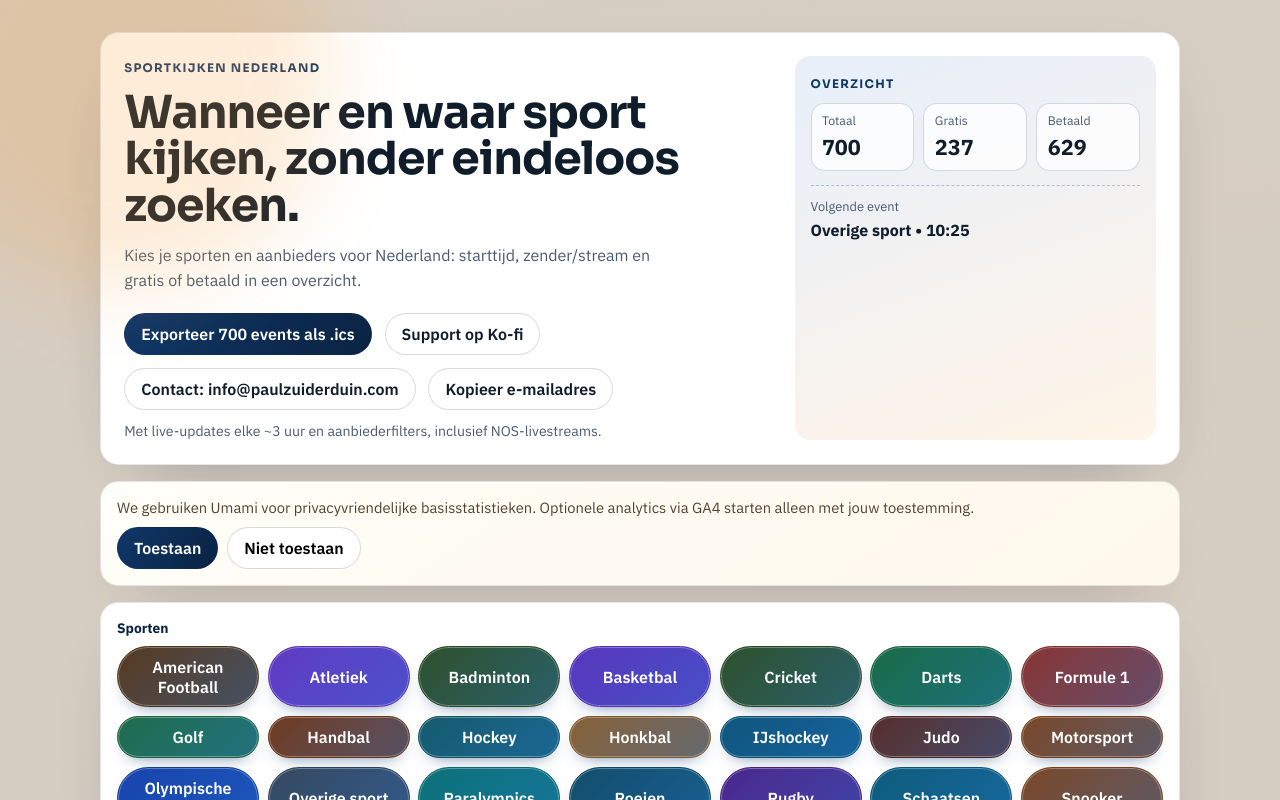
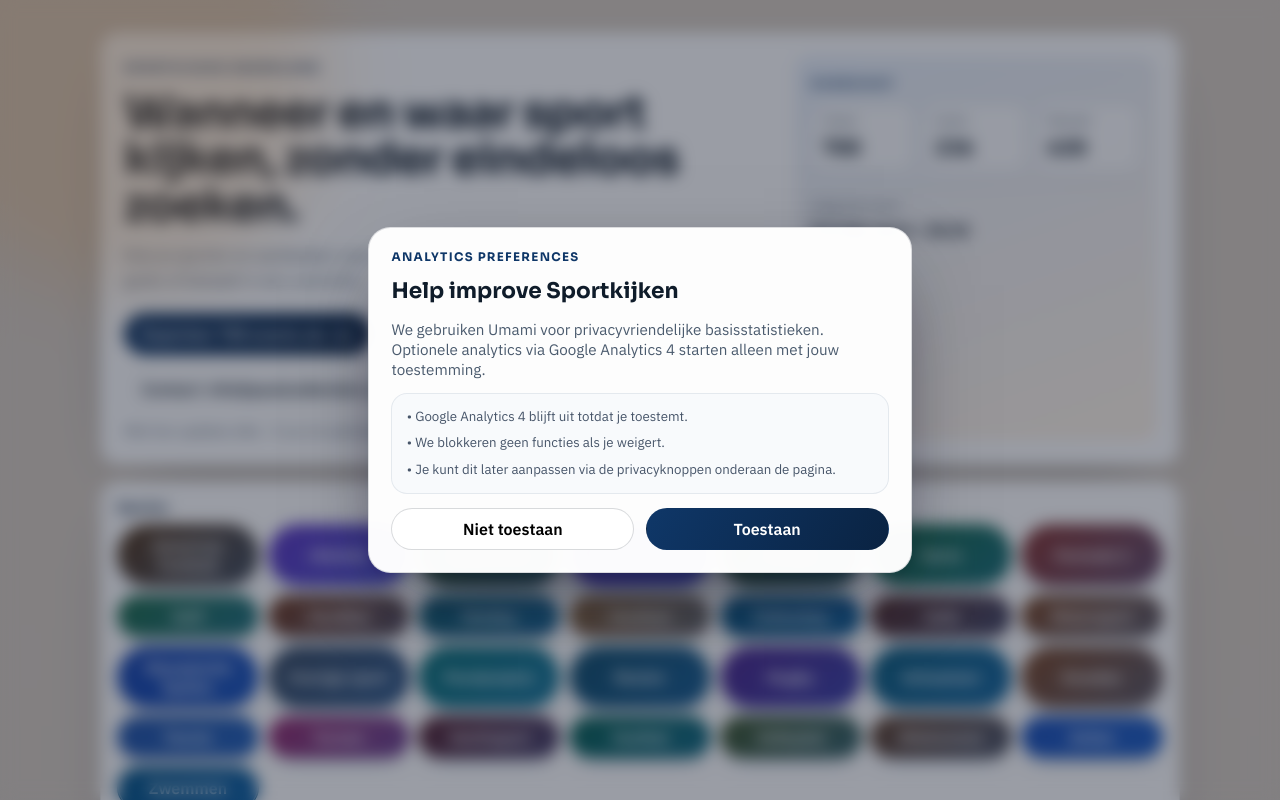
Before and after one commit to Paulmzuiderduin/sportkijken, a React (Vite) app: page / in a window 1280 px wide. Shown: the top 800 px of the page. Built offline with nearby package versions, Linux system fonts and the light colour scheme; no server answers.

Commit message:
feat(access): add tv provider aware channel access

```diff
--- a/src/App.jsx
+++ b/src/App.jsx
@@ -47,6 +47,16 @@
   { id: 'paid', label: 'Alleen betaald' }
 ];
 
+const TV_PROVIDER_OPTIONS = [
+  { id: 'all', label: 'Geen voorkeur' },
+  { id: 'ziggo', label: 'Ziggo' },
+  { id: 'kpn', label: 'KPN' },
+  { id: 'odido', label: 'Odido' },
+  { id: 'delta', label: 'DELTA' },
+  { id: 'caiway', label: 'Caiway' },
+  { id: 'canal-digitaal', label: 'Canal Digitaal' }
+];
+
 const MAJOR_FILTER_OPTIONS = [
   { id: 'all', label: 'Alles' },
   { id: 'major', label: 'Alleen grote events' },
@@ -208,6 +218,7 @@
   return {
     selectedSports: sportOptions.map((sport) => sport.id),
     selectedProviders: providerOptions,
+    tvProvider: 'all',
     accessFilter: 'all',
     majorFilter: 'all',
     rangeFilter: '30d',
@@ -533,6 +544,9 @@
     return {
       selectedSports: selectedSports.length ? selectedSports : defaults.selectedSports,
       selectedProviders,
+      tvProvider: TV_PROVIDER_OPTIONS.some((option) => option.id === parsed.tvProvider)
+        ? parsed.tvProvider
+        : defaults.tvProvider,
       accessFilter: ACCESS_OPTIONS.some((option) => option.id === parsed.accessFilter)
         ? parsed.accessFilter
         : defaults.accessFilter,
@@ -651,14 +665,14 @@
   return `mailto:${CONTACT_EMAIL}${query ? `?${query}` : ''}`;
 }
 
-function buildReportIncorrectListingLink(event, sportLabel) {
+function buildReportIncorrectListingLink(event, sportLabel, tvProvider = 'all') {
   if (!event) {
     return CONTACT_MAILTO_URL;
   }
 
   const providerSummary = (event.channels || [])
     .map((channel) => {
-      const access = channel.access === 'free' ? 'gratis' : 'betaald';
+      const access = accessLabelText(effectiveChannelAccess(channel, tvProvider)).toLowerCase();
       const conditions = channel.conditions ? ` - ${channel.conditions}` : '';
       return `${channel.name} (${channel.platform}, ${access})${conditions}`;
     })
@@ -701,11 +715,41 @@
   }
 }
 
-function hasAccess(event, accessFilter) {
+function accessLabelText(access) {
+  if (access === 'free') {
+    return 'Gratis';
+  }
+  if (access === 'mixed') {
+    return 'Voorwaardelijk';
+  }
+  return 'Betaald';
+}
+
+function effectiveChannelAccess(channel, tvProvider = 'all') {
+  const providerKey = typeof tvProvider === 'string' ? tvProvider : 'all';
+  const byProvider = channel?.tvProviderAccess;
+  if (
+    providerKey !== 'all'
+    && byProvider
+    && typeof byProvider === 'object'
+    && typeof byProvider[providerKey] === 'string'
+  ) {
+    return byProvider[providerKey];
+  }
+  return channel?.access || 'paid';
+}
+
+function hasAccess(event, accessFilter, tvProvider = 'all') {
   if (accessFilter === 'all') {
     return true;
   }
-  return event.channels.some((channel) => channel.access === accessFilter);
+  return event.channels.some((channel) => {
+    const access = effectiveChannelAccess(channel, tvProvider);
+    if (access === accessFilter) {
+      return true;
+    }
+    return access === 'mixed' && (accessFilter === 'free' || accessFilter === 'paid');
+  });
 }
 
 function eventContentType(event) {
@@ -720,17 +764,23 @@
   return event.channels.some((channel) => selected.has(normalizeProviderName(channel.name)));
 }
 
-function getEventAccessLabel(event) {
-  const hasFree = event.channels.some((channel) => channel.access === 'free');
-  const hasPaid = event.channels.some((channel) => channel.access === 'paid');
-
-  if (hasFree && hasPaid) {
+function getEventAccessLabel(event, tvProvider = 'all') {
+  const hasFree = event.channels.some((channel) => effectiveChannelAccess(channel, tvProvider) === 'free');
+  const hasPaid = event.channels.some((channel) => effectiveChannelAccess(channel, tvProvider) === 'paid');
+  const hasMixed = event.channels.some((channel) => effectiveChannelAccess(channel, tvProvider) === 'mixed');
+
+  if (hasMixed || (hasFree && hasPaid)) {
     return 'Gratis + betaald';
   }
   if (hasFree) {
     return 'Gratis';
   }
   return 'Betaald';
+}
+
+function getEventAccessTone(event, tvProvider = 'all') {
+  const label = getEventAccessLabel(event, tvProvider);
+  return label === 'Gratis' ? 'free' : label === 'Betaald' ? 'paid' : 'mixed';
 }
 
 const MAJOR_TAG_LABELS = {
@@ -1223,6 +1273,23 @@
   }, [consentState]);
 
   useEffect(() => {
+    if (typeof document === 'undefined') {
+      return undefined;
+    }
+
+    const previousOverflow = document.body.style.overflow;
+    if (consentState === 'unknown') {
+      document.body.style.overflow = 'hidden';
+    } else {
+      document.body.style.overflow = previousOverflow || '';
+    }
+
+    return () => {
+      document.body.style.overflow = previousOverflow;
+    };
+  }, [consentState]);
+
+  useEffect(() => {
     const seo = buildSeoMeta(preferences.searchText);
     if (typeof document === 'undefined') {
       return;
@@ -1368,7 +1435,7 @@
         return false;
       }
 
-      if (!hasAccess(event, preferences.accessFilter)) {
+      if (!hasAccess(event, preferences.accessFilter, preferences.tvProvider)) {
         return false;
       }
 
@@ -1444,8 +1511,12 @@
   }, [filteredEvents]);
 
   const counters = useMemo(() => {
-    const free = filteredEvents.filter((event) => event.channels.some((channel) => channel.access === 'free')).length;
-    const paid = filteredEvents.filter((event) => event.channels.some((channel) => channel.access === 'paid')).length;
+    const free = filteredEvents.filter((event) =>
+      event.channels.some((channel) => effectiveChannelAccess(channel, preferences.tvProvider) === 'free')
+    ).length;
+    const paid = filteredEvents.filter((event) =>
+      event.channels.some((channel) => effectiveChannelAccess(channel, preferences.tvProvider) === 'paid')
+    ).length;
 
     return {
       total: filteredEvents.length,
@@ -1453,7 +1524,7 @@
       paid,
       nextEvent: filteredEvents[0] || null
     };
-  }, [filteredEvents]);
+  }, [filteredEvents, preferences.tvProvider]);
 
   const providerOptionsForView = useMemo(() => {
     const query = preferences.providerSearchText.trim().toLowerCase();
@@ -1557,6 +1628,11 @@
   const setAccessFilter = (accessId) => {
     trackAnalyticsEvent('filter_access_change', { access: accessId });
     setPreferences((current) => ({ ...current, accessFilter: accessId }));
+  };
+
+  const setTvProvider = (providerId) => {
+    trackAnalyticsEvent('filter_tv_provider_change', { provider: providerId });
+    setPreferences((current) => ({ ...current, tvProvider: providerId }));
   };
 
   const setMajorFilter = (majorId) => {
@@ -1647,7 +1723,8 @@
     filteredEvents.forEach((event) => {
       const channels = event.channels
         .map((channel) => {
-          const base = `${channel.name} (${channel.access === 'free' ? 'gratis' : 'betaald'})`;
+          const access = effectiveChannelAccess(channel, preferences.tvProvider);
+          const base = `${channel.name} (${accessLabelText(access).toLowerCase()})`;
           const withCondition = channel.conditions ? `${base} - ${channel.conditions}` : base;
           return channel.url ? `${withCondition} ${channel.url}` : withCondition;
         })
@@ -1686,7 +1763,9 @@
 
   const renderEventCard = (event) => {
     const sportMeta = sportMetaFor(event.sport, sportLookup);
-    const reportLink = buildReportIncorrectListingLink(event, sportMeta.label);
+    const reportLink = buildReportIncorrectListingLink(event, sportMeta.label, preferences.tvProvider);
+    const eventAccessLabel = getEventAccessLabel(event, preferences.tvProvider);
+    const eventAccessTone = getEventAccessTone(event, preferences.tvProvider);
 
     return (
       <div key={event.id} className="event-card">
@@ -1732,14 +1811,16 @@
                 )}
                 {channel.conditions ? <small className="channel-condition">{channel.conditions}</small> : null}
               </div>
-              <span className={`access ${channel.access}`}>{channel.access === 'free' ? 'Gratis' : 'Betaald'}</span>
+              <span className={`access ${effectiveChannelAccess(channel, preferences.tvProvider)}`}>
+                {accessLabelText(effectiveChannelAccess(channel, preferences.tvProvider))}
+              </span>
             </li>
           ))}
         </ul>
 
         <footer>
-          <span className={`event-access ${getEventAccessLabel(event) === 'Gratis' ? 'free' : 'paid'}`}>
-            {getEventAccessLabel(event)}
+          <span className={`event-access ${eventAccessTone}`}>
+            {eventAccessLabel}
           </span>
           <a
             className="report-link"
@@ -1829,11 +1910,30 @@
         </section>
 
         {consentState === 'unknown' ? (
-          <section className="panel consent-banner" role="region" aria-label="Privacy-instellingen">
-            <p>
-              We gebruiken Umami voor privacyvriendelijke basisstatistieken. Optionele analytics via GA4 starten alleen met jouw toestemming.
+          <div className="consent-modal" role="presentation">
+            <section className="consent-dialog" role="dialog" aria-modal="true" aria-labelledby="sportkijken-consent-title" aria-describedby="sportkijken-consent-copy">
+              <p className="kicker">Analytics preferences</p>
+              <h2 id="sportkijken-consent-title">Help improve Sportkijken</h2>
+              <p id="sportkijken-consent-copy">
+                We gebruiken Umami voor privacyvriendelijke basisstatistieken. Optionele analytics via Google Analytics 4 starten alleen met jouw toestemming.
               </p>
+              <div className="consent-note">
+                <span>• Google Analytics 4 blijft uit totdat je toestemt.</span>
+                <span>• We blokkeren geen functies als je weigert.</span>
+                <span>• Je kunt dit later aanpassen via de privacyknoppen onderaan de pagina.</span>
+              </div>
               <div className="consent-actions">
+                <button
+                  type="button"
+                  className="ghost"
+                  onClick={(event) => {
+                    event.preventDefault();
+                    event.stopPropagation();
+                    setConsent('denied');
+                  }}
+                >
+                  Niet toestaan
+                </button>
                 <button
                   type="button"
                   className="primary"
@@ -1845,19 +1945,9 @@
                 >
                   Toestaan
                 </button>
-              <button
-                type="button"
-                className="ghost"
-                onClick={(event) => {
-                  event.preventDefault();
-                  event.stopPropagation();
-                  setConsent('denied');
-                }}
-              >
-                Niet toestaan
-              </button>
               </div>
             </section>
+          </div>
         ) : null}
 
         <section className="panel filters-panel">
@@ -1994,6 +2084,23 @@
             </div>
 
             <div className="filter-group inline-group">
+              <p className="filter-title">TV-provider</p>
+              <div className="chips-inline">
+                {TV_PROVIDER_OPTIONS.map((option) => (
+                  <button
+                    key={option.id}
+                    type="button"
+                    className={`chip ${preferences.tvProvider === option.id ? 'is-selected' : ''}`}
+                    onClick={() => setTvProvider(option.id)}
+                    aria-pressed={preferences.tvProvider === option.id}
+                  >
+                    {option.label}
+                  </button>
+                ))}
+              </div>
+            </div>
+
+            <div className="filter-group inline-group">
               <p className="filter-title">Toegang</p>
               <div className="chips-inline">
                 {ACCESS_OPTIONS.map((option) => (
--- a/src/styles.css
+++ b/src/styles.css
@@ -473,22 +473,65 @@
   font-weight: 700;
 }
 
-.consent-banner {
-  display: grid;
-  gap: 0.65rem;
-  background: linear-gradient(145deg, var(--consent-grad-a), var(--consent-grad-b));
+.consent-modal {
+  position: fixed;
+  inset: 0;
+  z-index: 1200;
+  display: flex;
+  align-items: center;
+  justify-content: center;
+  padding: 1.25rem;
+  background: rgba(15, 23, 42, 0.42);
+  backdrop-filter: blur(8px);
 }
 
-.consent-banner p {
+.consent-dialog {
+  width: min(100%, 34rem);
+  display: grid;
+  gap: 0.9rem;
+  border-radius: 1.4rem;
+  border: 1px solid rgba(15, 23, 42, 0.14);
+  background: rgba(255, 255, 255, 0.98);
+  box-shadow: 0 30px 80px -28px rgba(2, 6, 23, 0.72);
+  padding: 1.4rem;
+}
+
+.consent-dialog h2,
+.consent-dialog p {
   margin: 0;
-  color: var(--consent-text);
-  font-size: 0.92rem;
+}
+
+.consent-dialog h2 {
+  font-size: 1.35rem;
+  line-height: 1.2;
+}
+
+.consent-dialog > p:not(.kicker) {
+  color: var(--muted);
+  font-size: 0.95rem;
+}
+
+.consent-note {
+  display: grid;
+  gap: 0.42rem;
+  padding: 0.8rem 0.9rem;
+  border-radius: 1rem;
+  border: 1px solid rgba(148, 163, 184, 0.2);
+  background: rgba(248, 250, 252, 0.95);
+  color: #475569;
+  font-size: 0.83rem;
+  line-height: 1.5;
 }
 
 .consent-actions {
-  display: flex;
-  flex-wrap: wrap;
-  gap: 0.55rem;
+  display: grid;
+  grid-template-columns: repeat(2, minmax(0, 1fr));
+  gap: 0.7rem;
+}
+
+.consent-actions .ghost,
+.consent-actions .primary {
+  justify-content: center;
 }
 
 .dataset-status.ok {
@@ -745,6 +788,12 @@
   color: var(--free);
 }
 
+.access.mixed,
+.event-access.mixed {
+  background: rgba(171, 134, 33, 0.16);
+  color: #946200;
+}
+
 .access.paid,
 .event-access.paid {
   background: rgba(154, 61, 36, 0.14);
```
Also changed, not shown: scripts/dataset-utils.mjs (+24 -2 lines), scripts/update-events.mjs (+22 -2 lines), src/data/events.nl.json. Lines whose indentation alone changed are shown as unchanged.
